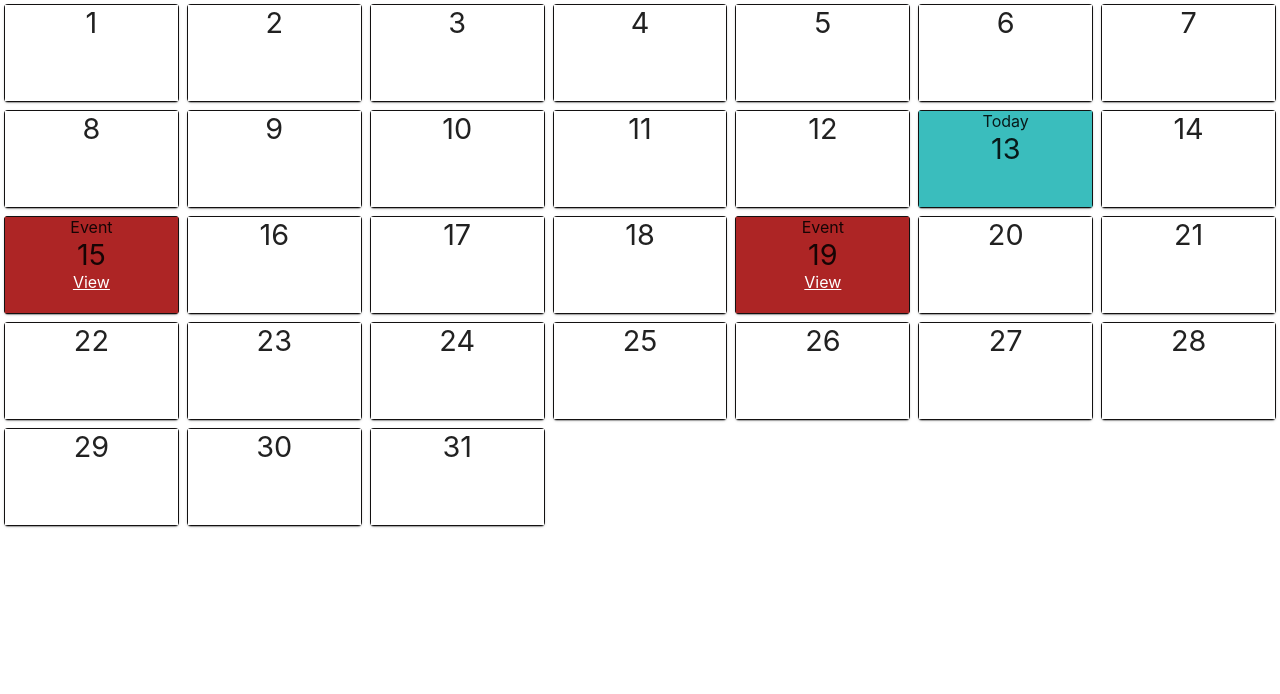
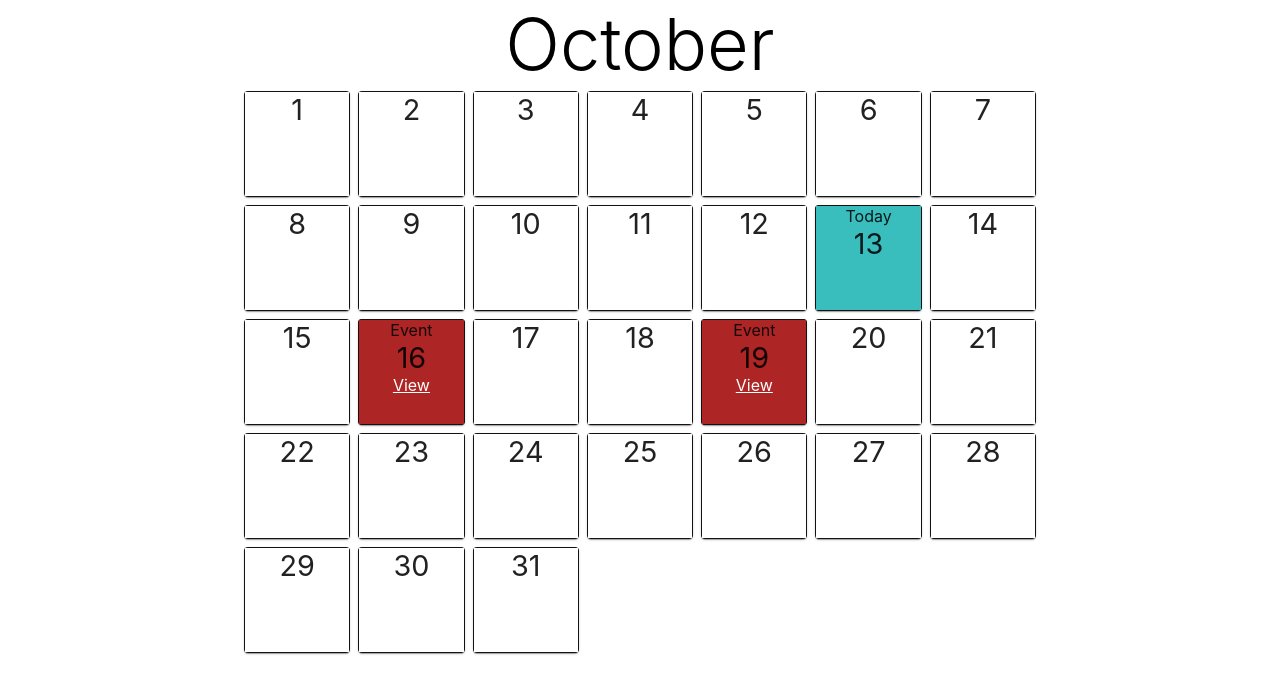
Before and after one commit to Zaltek/calendar, a React (Create React App) app: page / in a window 1280 px wide. Shown: the top 694 px of the page. Built offline with nearby package versions, Linux system fonts and the light colour scheme.

Commit message:
View Event moved to modal, Month added

```diff
--- a/src/App.css
+++ b/src/App.css
@@ -3,11 +3,19 @@
 }
 
 .Event.Open > div {
-  font-size: 2rem
+  font-size: 2rem;
 }
 
-.Close {
-  position: absolute;
-  right: 1.1rem;
-  font-size: 1.5rem;
+.left {
+  float: left;
+  margin-right: 1.5rem;
 }
+
+.Container {
+  max-width: 50rem;
+  display: flex;
+  justify-content: center;
+  align-items: center;
+  margin: 0 auto;
+  flex-direction: column;
+}
--- a/src/App.tsx
+++ b/src/App.tsx
@@ -1,6 +1,8 @@
 import React, { Suspense, FC, ReactElement, useState } from 'react';
 import './App.css';
-import Card from '@mui/material/Card';
+import Modal from '@mui/material/Modal';
+import Box from '@mui/material/Box';
+import Button from '@mui/material/Button';
 const Calendar = React.lazy(() => import('./components/Calendar/Calendar'))
 
 export interface EventObject {
@@ -11,7 +13,7 @@ export interface EventObject {
 }
 
 const App: FC = (): ReactElement => {
-  const [hasEvent, setHasEvent] = useState<Boolean>(false);
+  const [hasEvent, setHasEvent] = useState<boolean>(false);
   const [eventData, setEventData] = useState<EventObject>({
     name: "",
     description: "",
@@ -28,21 +30,55 @@ const App: FC = (): ReactElement => {
     setHasEvent(false);
   }
 
+  const boxStyle = {
+    position: 'absolute' as 'absolute',
+    top: '50%',
+    left: '50%',
+    transform: 'translate(-50%, -50%)',
+    width: 400,
+    bgcolor: 'background.paper',
+    border: '2px solid #000',
+    boxShadow: 24,
+    p: 4,
+  };
+
+  const buttonStyle = {
+    width: '100%'
+  };
+
   return (
-    <div className="App">
+    <div className="App Container">
       <Suspense fallback={<div>Loading</div>}>
         <Calendar showEvent={showEvent} key={1}/>
       </Suspense>
       { hasEvent && (
-        <Card>
-          <div className="Event Open">
-            <a className="Close" href="#" onClick={(e) => closeEvent()}>X</a>
-            <div>{eventData.datetime.toDateString()}</div>
-            <div>{eventData.type}</div>
-            <div>{eventData.name}</div>
-            <div>{eventData.description}</div>
-          </div>
-        </Card>
+        <Modal
+        open={hasEvent}
+        onClose={closeEvent}>
+          <Box sx={boxStyle}>
+            <div className="Open">
+              <div className="left">
+                <div>Date:</div>
+                { eventData.type && (
+                <div>Type:</div> )}
+                { eventData.name && (
+                <div>Name:</div>)}
+                { eventData.description && (
+                <div>Description:</div>)}
+              </div>
+              <div className="left">
+                <div>{eventData.datetime.toDateString()}</div>
+                { eventData.type && (
+                <div>{eventData.type}</div>)}
+                { eventData.name && (
+                <div>{eventData.name}</div>)}
+                { eventData.description && (
+                <div>{eventData.description}</div> )}
+              </div>
+            </div>
+            <Button sx ={buttonStyle} onClick={closeEvent}>Close Event</Button>
+          </Box>
+        </Modal>
       )}
     </div>
   );
--- a/src/components/Calendar/Calendar.css
+++ b/src/components/Calendar/Calendar.css
@@ -1,4 +1,13 @@
 .Calendar {
+    width: 100%;
+}
+
+.Month {
+    font-size: 4.5rem;
+    font-weight: 300;
+}
+
+.Days {
     display: grid;
     grid-template-columns: repeat(7, 1fr);
 }
--- a/src/components/Calendar/Calendar.tsx
+++ b/src/components/Calendar/Calendar.tsx
@@ -29,7 +29,7 @@ export interface EventObject {
 const RawData = [
   {
     "name": "Event 1",
-    "date": "10/15/2022",
+    "date": "10/16/2022",
     "description": "You are invited to my party",
     "type": "Birthday"
   },
@@ -42,14 +42,35 @@ const RawData = [
 ];
 
 const Calendar: FC<CalendarProps> = (props): ReactElement => {
-  const [calendarEvents, setCalendarEvents] = useState<Array<EventsData>>(RawData);
-  const [needEvents, setNeedEvents] = useState<Boolean>(false);
-  const [monthContainer, setMonthContainer] = useState<Array<EventObject>>([{
+  const [calendarEvents, setCalendarEvents] = useState<Array<EventsData>>(RawData),
+  [needEvents, setNeedEvents] = useState<Boolean>(false),
+  [month, setMonth] = useState<String>(''),
+  [monthContainer, setMonthContainer] = useState<Array<EventObject>>([{
         datetime: new Date(),
         name: '',
         description: '',
         type: ''
-  }])
+  }]),
+  today = new Date();
+
+  const getMonth = () => {
+    const months = [
+      "January",
+      "February",
+      "March",
+      "April",
+      "May",
+      "June",
+      "July",
+      "August",
+      "September",
+      "October",
+      "November",
+      "December"
+    ]
+
+    setMonth(months[today.getMonth()])
+  }
 
   const SetupDateObjects = () => {
     /* new Date(year, monthIndex, day)
@@ -57,8 +78,7 @@ const Calendar: FC<CalendarProps> = (props): ReactElement => {
 
     Loop through up to 31 times. */
     const monthArray = [];
-    let today = new Date(),
-    todayDatetime;
+    let todayDatetime;
 
     for (let day=1; day<32; day++) {
       todayDatetime = new Date(today.getFullYear(), today.getMonth(), day);
@@ -100,12 +120,15 @@ const Calendar: FC<CalendarProps> = (props): ReactElement => {
     if (!calendarEvents.length || needEvents) {
       return
     }
+    getMonth();
     setCalendarEvents(calendarEvents);
     SetupDateObjects();
   }, [needEvents])
 
   return (
   <div className="Calendar" data-testid="Calendar">
+    <div className="Month">{month}</div>
+    <div className="Days">
       <Suspense fallback={<div>Loading</div>}>
       { monthContainer.length &&
         monthContainer.map((dayObject, index) =>
@@ -117,6 +140,7 @@ const Calendar: FC<CalendarProps> = (props): ReactElement => {
         )
       }
       </Suspense>
+    </div>
   </div>)
 }
 
--- a/src/components/Day/Day.css
+++ b/src/components/Day/Day.css
@@ -1,5 +1,5 @@
 .Day {
-    height: 6rem;
+    height: 6.5rem;
     border: 1px solid rgb(19, 17, 17);
 }
 
```
Lines whose indentation alone changed are shown as unchanged.
